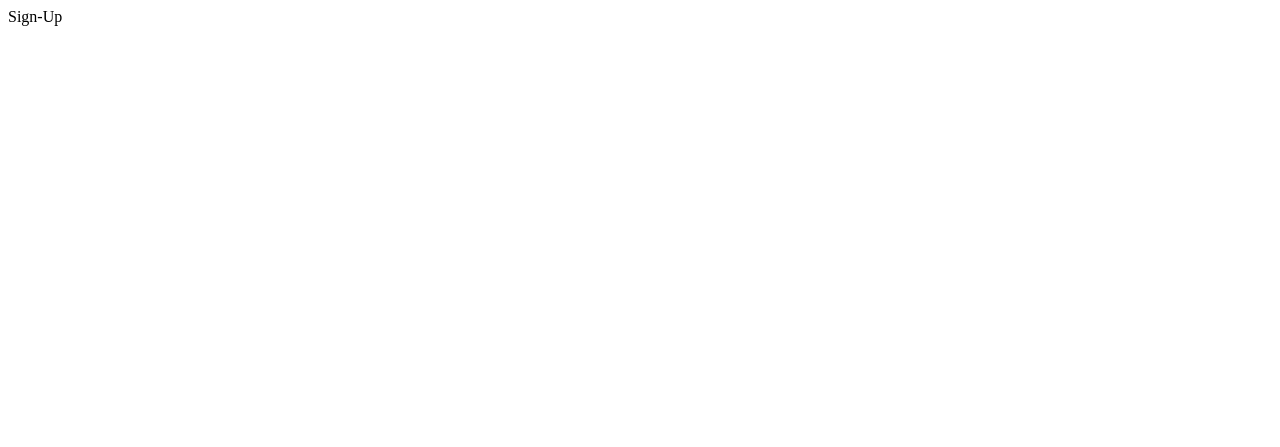
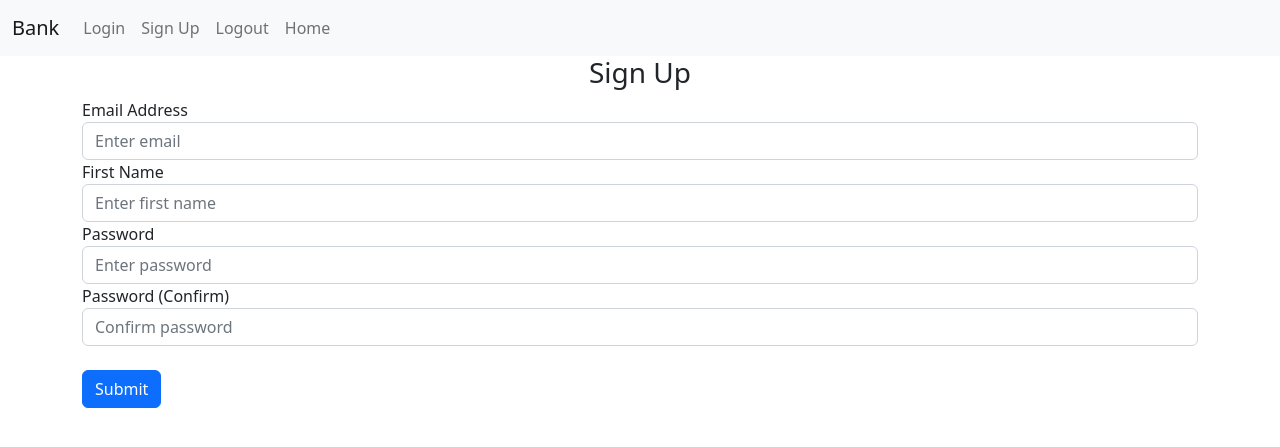
Before and after one commit to waqar-habib/flask, a Flask app: page /sign-up in a window 1280 px wide. Before the commit the part shown is almost empty. Shown: the top 447 px of the page. Run offline with Flask 2, Linux system fonts and the light colour scheme; some libraries are stand-ins or nearby versions.

Commit message:
working code: added two forms

```diff
--- a/auth_app/auth.py
+++ b/auth_app/auth.py
@@ -1,13 +1,15 @@
-from flask import Blueprint
+from flask import Blueprint, render_template
 
 # define "auth.py" as blueprint of app
 auth = Blueprint('auth', __name__)
 
-#define login, logout, sign up
+#define login, logout, sign up using render_template
+#ln 12: can pass in variable as a 2nd argument in render_template function, use it in any other page
 
 @auth.route('/login')
 def login():
-    return "<p>Login</p>"
+    # boolean attribute can allow if statements in other pages
+    return render_template("login.html")
 
 @auth.route('/logout')
 def logout():
@@ -15,4 +17,4 @@ def logout():
 
 @auth.route('/sign-up')
 def signup():
-    return "<p>Sign-Up</p>"
+    return render_template("sign_up.html")
--- a/auth_app/templates/base.html
+++ b/auth_app/templates/base.html
@@ -1,27 +1,43 @@
 <!DOCTYPE html>
 <html>
   <head>
-        <meta charset="utf-8">
-        <meta http-equiv="X-UA-Compatible" content="IE=edge">
+    <meta charset="utf-8" />
+    <meta http-equiv="X-UA-Compatible" content="IE=edge" />
     <title></title>
-        <meta name="description" content="">
-        <meta name="viewport" content="width=device-width, initial-scale=1">
-        <link rel="stylesheet" href="">
+    <meta name="description" content="" />
+    <meta name="viewport" content="width=device-width, initial-scale=1" />
+    <link rel="stylesheet" href="" />
     <!-- Bootstrap and Fontawesome  -->
-        <link href="https://cdn.jsdelivr.net/npm/bootstrap@5.2.0/dist/css/bootstrap.min.css" rel="stylesheet" integrity="sha384-gH2yIJqKdNHPEq0n4Mqa/HGKIhSkIHeL5AyhkYV8i59U5AR6csBvApHHNl/vI1Bx" crossorigin="anonymous">
-        <link rel="stylesheet" href="https://cdnjs.cloudflare.com/ajax/libs/font-awesome/6.1.2/css/all.min.css"     integrity="sha512-1sCRPdkRXhBV2PBLUdRb4tMg1w2YPf37qatUFeS7zlBy7jJI8Lf4VHwWfZZfpXtYSLy85pkm9GaYVYMfw5BC1A==" crossorigin="anonymous" referrerpolicy="no-referrer" />
+    <link
+      href="https://cdn.jsdelivr.net/npm/bootstrap@5.2.0/dist/css/bootstrap.min.css"
+      rel="stylesheet"
+      integrity="sha384-gH2yIJqKdNHPEq0n4Mqa/HGKIhSkIHeL5AyhkYV8i59U5AR6csBvApHHNl/vI1Bx"
+      crossorigin="anonymous"
+    />
+    <link
+      rel="stylesheet"
+      href="https://cdnjs.cloudflare.com/ajax/libs/font-awesome/6.1.2/css/all.min.css"
+      integrity="sha512-1sCRPdkRXhBV2PBLUdRb4tMg1w2YPf37qatUFeS7zlBy7jJI8Lf4VHwWfZZfpXtYSLy85pkm9GaYVYMfw5BC1A=="
+      crossorigin="anonymous"
+      referrerpolicy="no-referrer"
+    />
     <!-- Bootstrap and Fontawesome end -->
 
-        <title>
-            <!-- Jinja templating -->
-           {% block title %}{% endblock %}
-        </title>
+    <title><!-- Jinja templating --> {% block title %}{% endblock %}</title>
   </head>
   <body>
     <nav class="navbar navbar-expand-lg bg-light">
       <div class="container-fluid">
-              <a class="navbar-brand" href="#">Navbar</a>
-              <button class="navbar-toggler" type="button" data-bs-toggle="collapse" data-bs-target="#navbarNav" aria-controls="navbarNav" aria-expanded="false" aria-label="Toggle navigation">
+        <a class="navbar-brand" href="/">Bank</a>
+        <button
+          class="navbar-toggler"
+          type="button"
+          data-bs-toggle="collapse"
+          data-bs-target="#navbarNav"
+          aria-controls="navbarNav"
+          aria-expanded="false"
+          aria-label="Toggle navigation"
+        >
           <span class="navbar-toggler-icon"></span>
         </button>
         <div class="collapse navbar-collapse" id="navbarNav">
@@ -30,7 +46,9 @@
               <a class="nav-item nav-link" id="login" href="/login">Login</a>
             </li>
             <li class="nav-item">
-                    <a class="nav-item nav-link" id="signUp" href="/sign-up">Sign Up</a>
+              <a class="nav-item nav-link" id="signUp" href="/sign-up"
+                >Sign Up</a
+              >
             </li>
             <li class="nav-item">
               <a class="nav-item nav-link" id="logout" href="/logout">Logout</a>
@@ -42,13 +60,28 @@
         </div>
       </div>
     </nav>
-          <div class = "container">
-            {% block content %} {% endblock %}
-          </div>
-        <script src="https://cdn.jsdelivr.net/npm/bootstrap@5.0.2/dist/js/bootstrap.bundle.min.js" integrity="sha384-MrcW6ZMFYlzcLA8Nl+NtUVF0sA7MsXsP1UyJoMp4YLEuNSfAP+JcXn/tWtIaxVXM" crossorigin="anonymous"></script>
-        <script src="https://cdnjs.cloudflare.com/ajax/libs/jquery/3.6.0/jquery.min.js" integrity="sha512-894YE6QWD5I59HgZOGReFYm4dnWc1Qt5NtvYSaNcOP+u1T9qYdvdihz0PPSiiqn/+/3e7Jo4EaG7TubfWGUrMQ==" crossorigin="anonymous" referrerpolicy="no-referrer"></script>
-        <script src="https://cdnjs.cloudflare.com/ajax/libs/popper.js/2.9.2/umd/popper.min.js" integrity="sha512-2rNj2KJ+D8s1ceNasTIex6z4HWyOnEYLVC3FigGOmyQCZc2eBXKgOxQmo3oKLHyfcj53uz4QMsRCWNbLd32Q1g==" crossorigin="anonymous" referrerpolicy="no-referrer"></script>
+    <div class="container">{% block content %} {% endblock %}</div>
+    <script
+      src="https://cdn.jsdelivr.net/npm/bootstrap@5.0.2/dist/js/bootstrap.bundle.min.js"
+      integrity="sha384-MrcW6ZMFYlzcLA8Nl+NtUVF0sA7MsXsP1UyJoMp4YLEuNSfAP+JcXn/tWtIaxVXM"
+      crossorigin="anonymous"
+    ></script>
+    <script
+      src="https://cdnjs.cloudflare.com/ajax/libs/jquery/3.6.0/jquery.min.js"
+      integrity="sha512-894YE6QWD5I59HgZOGReFYm4dnWc1Qt5NtvYSaNcOP+u1T9qYdvdihz0PPSiiqn/+/3e7Jo4EaG7TubfWGUrMQ=="
+      crossorigin="anonymous"
+      referrerpolicy="no-referrer"
+    ></script>
+    <script
+      src="https://cdnjs.cloudflare.com/ajax/libs/popper.js/2.9.2/umd/popper.min.js"
+      integrity="sha512-2rNj2KJ+D8s1ceNasTIex6z4HWyOnEYLVC3FigGOmyQCZc2eBXKgOxQmo3oKLHyfcj53uz4QMsRCWNbLd32Q1g=="
+      crossorigin="anonymous"
+      referrerpolicy="no-referrer"
+    ></script>
     <script src="" async defer></script>
-        <script type="text/javascript" src="{{ url_for('static', filename='index.js') }}"></script>
+    <script
+      type="text/javascript"
+      src="{{ url_for('static', filename='index.js') }}"
+    ></script>
   </body>
 </html>
--- /dev/null
+++ b/auth_app/templates/sign_up.html
@@ -0,0 +1,53 @@
+<!-- Extend base template -->
+{% extends "base.html" %} {% block title %}Sign Up{% endblock %} {% block
+content %}
+
+<div class="main">
+    <form method="POST">
+        <h3 align="center">Sign Up</h3>
+        <div class="form-group">
+          <label for="email">Email Address</label>
+          <input
+            type="email"
+            class="form-control"
+            id="email"
+            name="email"
+            placeholder="Enter email"
+          />
+        </div>
+        <div class="form-group">
+          <label for="firstName">First Name</label>
+          <input
+            type="text"
+            class="form-control"
+            id="firstName"
+            name="firstName"
+            placeholder="Enter first name"
+          />
+        </div>
+        <div class="form-group">
+          <label for="password1">Password</label>
+          <input
+            type="password"
+            class="form-control"
+            id="password1"
+            name="password1"
+            placeholder="Enter password"
+          />
+        </div>
+        <div class="form-group">
+          <label for="password2">Password (Confirm)</label>
+          <input
+            type="password"
+            class="form-control"
+            id="password2"
+            name="password2"
+            placeholder="Confirm password"
+          />
+        </div>
+        <br />
+        <button type="submit" class="btn btn-primary">Submit</button>
+      </form>
+</div>
+
+{% endblock %}
```
Also changed, not shown: auth_app/templates/login.html (added, +28 -0 lines). Lines whose indentation alone changed are shown as unchanged.
